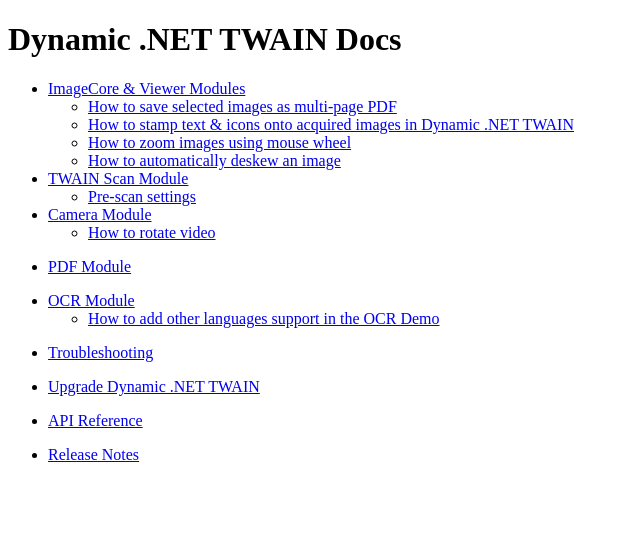
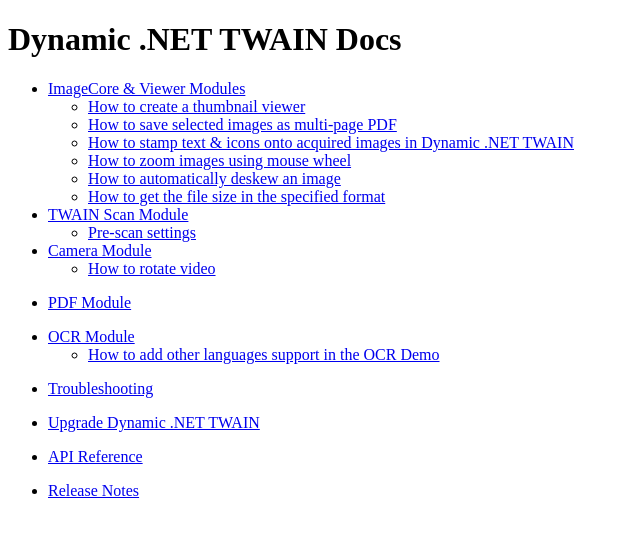
Before and after one commit to dynamsoft-docs/dotnet-twain-docs, a Jekyll site: the page built from index.md, in a window 1280 px wide, cut to the strip 208-964 px from the top of the page. Shown: the top 537 px of the strip, without its empty margins (0-640 px from the left). Built offline with Jekyll 4.4.1, drawn with Linux system fonts in a browser that asks for light colours; comment, search, counter and statistics services are not loaded.

Commit message:
Update index.md

```diff
--- a/index.md
+++ b/index.md
@@ -9,10 +9,12 @@
 # Dynamic .NET TWAIN Docs
 
 - [ImageCore & Viewer Modules](imagecore-viewer-module/)
+    - [How to create a thumbnail viewer](imagecore-viewer-module/thumbnail-viewer.md)
     - [How to save selected images as multi-page PDF](imagecore-viewer-module/save-multi-page-pdf.md)
     - [How to stamp text & icons onto acquired images in Dynamic .NET TWAIN](imagecore-viewer-module/stamp-onto-image.md)
     - [How to zoom images using mouse wheel](imagecore-viewer-module/zoom-by-mousewheel.md)
     - [How to automatically deskew an image](imagecore-viewer-module/deskew-image.md)
+    - [How to get the file size in the specified format](imagecore-viewer-module/get-pdf-size.md)
 
 - [TWAIN Scan Module](twainscan-module/)
     - [Pre-scan settings](twainscan-module/pre-scan-settings.md)
```
